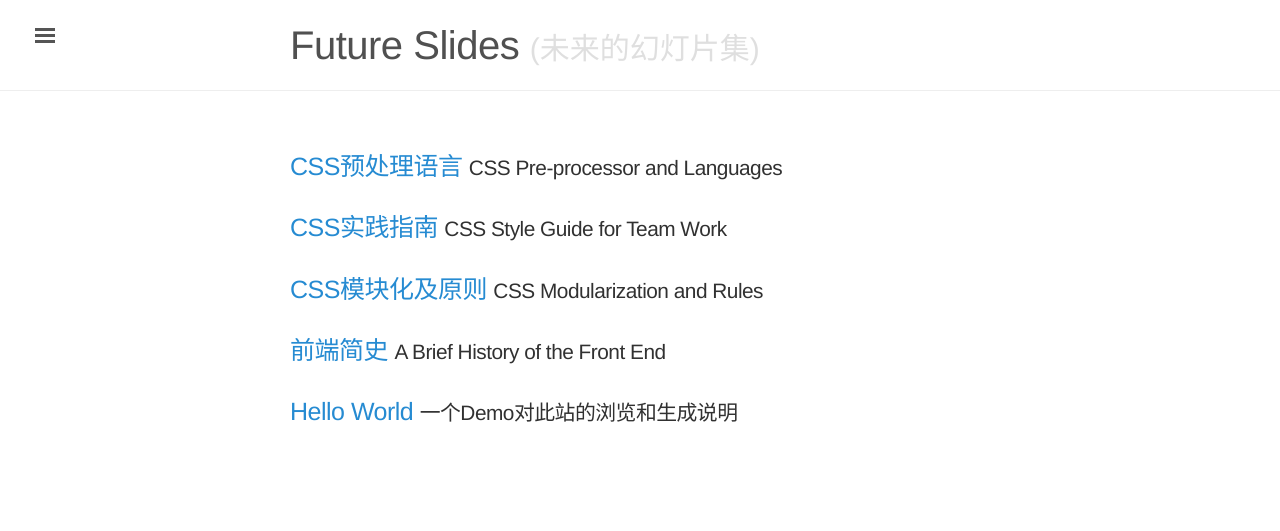
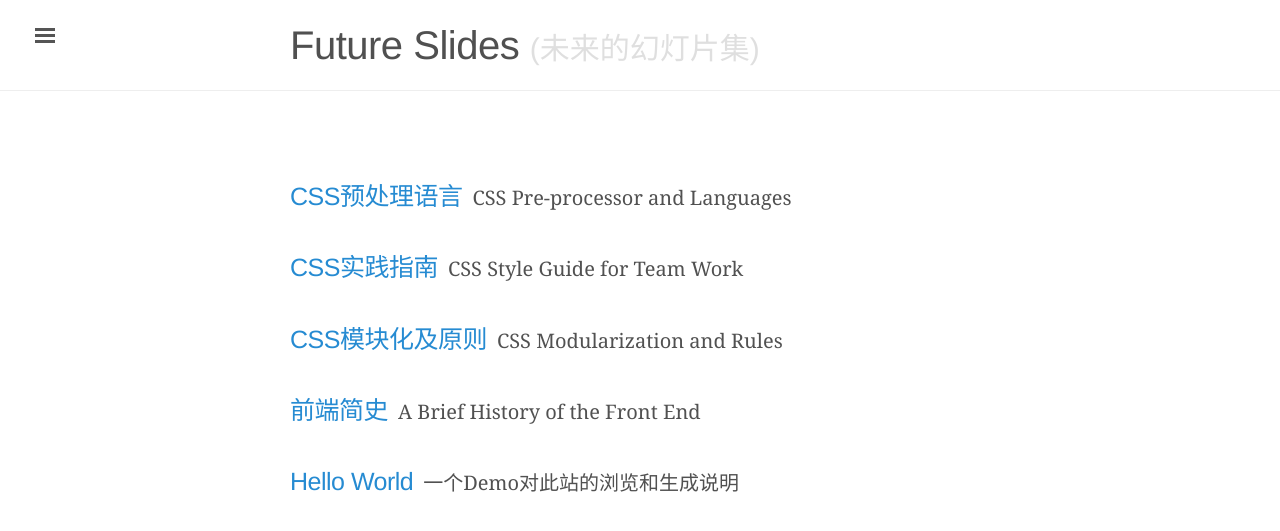
Before and after one commit to NewFuture/slides, a Jekyll site: the page built from index.html, in a window 1280 px wide. Shown: the top 531 px of the page. Built offline with Jekyll 4.4.1, drawn with Linux system fonts in a browser that asks for light colours.

Commit message:
style for list

```diff
--- a/_sass/lanyon.scss
+++ b/_sass/lanyon.scss
@@ -114,12 +114,34 @@
   letter-spacing: 0;
 }
 
+.posts {
+  .link-title{
+    display: inline-block;
+  }
+  .desc{
+    padding-left: .5em;
+  }
+}
+
 @media (max-width: 48em) {
   .masthead-title {
     text-align: center;
   }
   .masthead-title small {
     display: none;
+  }
+  .posts {
+    .list{
+      text-align: center;
+      padding-bottom: .2em;
+      border-bottom: 1px rgba(0,0,0,.1) solid;
+    }
+    .link-title{
+      display: block;
+    }
+    .desc{
+      padding-left: 0;
+    }
   }
 }
 
--- a/index.html
+++ b/index.html
@@ -5,9 +5,9 @@
 
 <div class="posts">
   {% for deck in site.slides reversed %}
-    <h3>
-      <a href="{{ site.baseurl }}{{ deck.url }}">{{ deck.title }}</a>
-      <small>{{ deck.description }}</small>
-    </h3>
+  <section class="list">
+    <h3 class="link-title"><a href="{{ site.baseurl }}{{ deck.url }}">{{ deck.title }}</a></h3>
+    <span class="desc">{{ deck.description }}</span>
+  </section>
   {% endfor %}
 </div>
```
Also changed, not shown: _layouts/default.html (line endings or trailing spaces).
